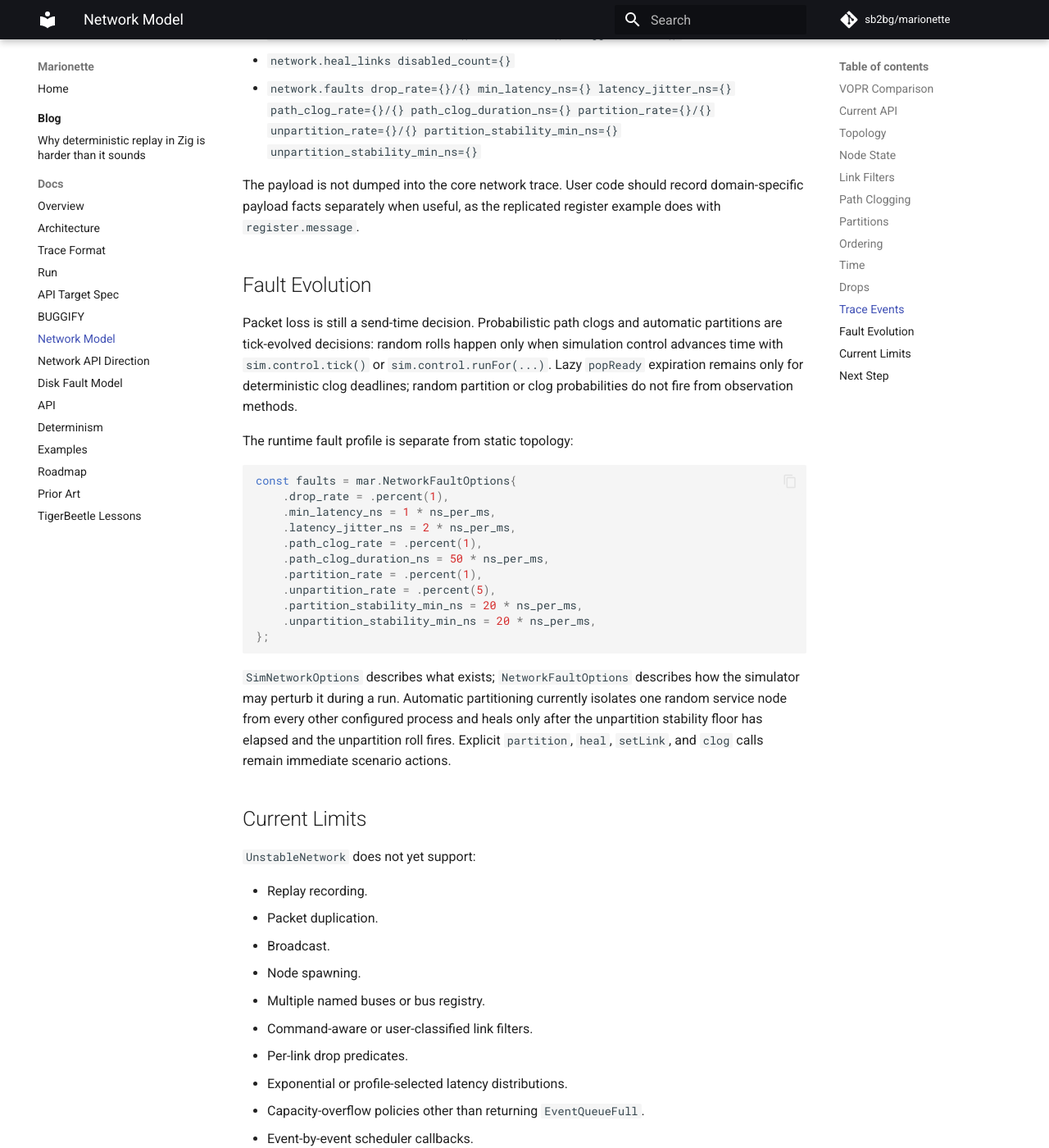
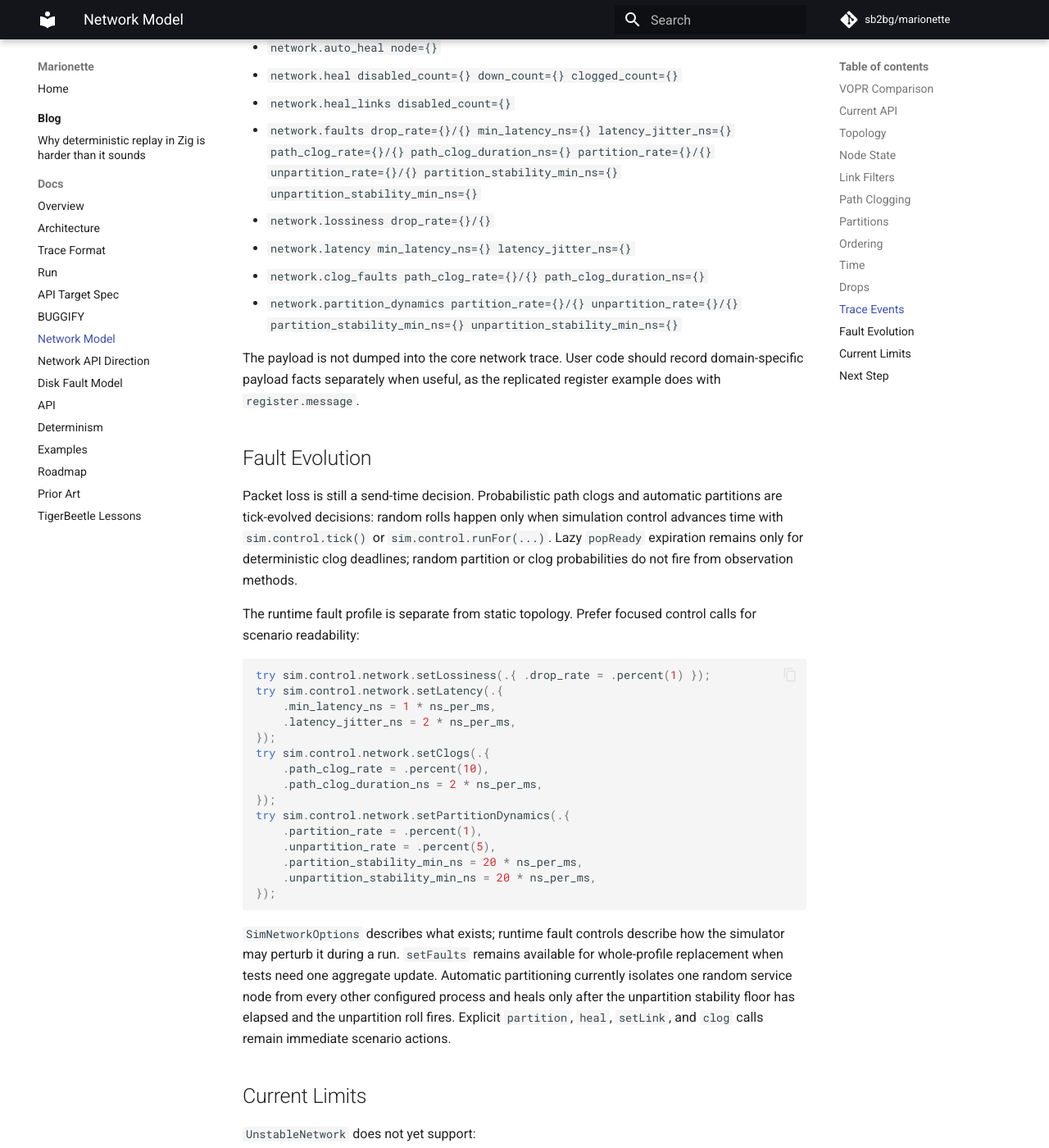
Before and after one commit to sb2bg/marionette, an MkDocs documentation site: the page built from docs/network.md, in a window 1280 px wide and 1400 px high, scrolled down 6922 px. Shown: the whole window at 82% size. Built offline with MkDocs 1.6.1 and Material for MkDocs 9.7.7, drawn with Linux system fonts in a browser that asks for light colours; comment, search, counter and statistics services are not loaded; some of the changed text lies outside the part shown.

Commit message:
Split network fault controls

````diff
--- a/docs/network.md
+++ b/docs/network.md
@@ -88,8 +91,8 @@ const Payload = struct {
     value: u64,
 };
 
-try sim.control.network.setFaults(.{
-    .drop_rate = .percent(20),
+try sim.control.network.setLossiness(.{ .drop_rate = .percent(20) });
+try sim.control.network.setLatency(.{
     .min_latency_ns = 1_000_000,
     .latency_jitter_ns = 2_000_000,
 });
@@ -290,7 +293,7 @@ records `network.drop` and does not enqueue the payload.
 The current drop model uses `BuggifyRate`:
 
 ```zig
-try sim.control.network.setFaults(.{ .drop_rate = .percent(20) });
+try sim.control.network.setLossiness(.{ .drop_rate = .percent(20) });
 ```
 
 This keeps the API consistent with BUGGIFY without making packet drops into
@@ -319,6 +322,10 @@ Current network trace events:
 - `network.heal disabled_count={} down_count={} clogged_count={}`
 - `network.heal_links disabled_count={}`
 - `network.faults drop_rate={}/{} min_latency_ns={} latency_jitter_ns={} path_clog_rate={}/{} path_clog_duration_ns={} partition_rate={}/{} unpartition_rate={}/{} partition_stability_min_ns={} unpartition_stability_min_ns={}`
+- `network.lossiness drop_rate={}/{}`
+- `network.latency min_latency_ns={} latency_jitter_ns={}`
+- `network.clog_faults path_clog_rate={}/{} path_clog_duration_ns={}`
+- `network.partition_dynamics partition_rate={}/{} unpartition_rate={}/{} partition_stability_min_ns={} unpartition_stability_min_ns={}`
 
 The payload is not dumped into the core network trace. User code should record
 domain-specific payload facts separately when useful, as the replicated
@@ -333,26 +340,33 @@ simulation control advances time with `sim.control.tick()` or
 deterministic clog deadlines; random partition or clog probabilities do not
 fire from observation methods.
 
-The runtime fault profile is separate from static topology:
+The runtime fault profile is separate from static topology. Prefer focused
+control calls for scenario readability:
 
 ```zig
-const faults = mar.NetworkFaultOptions{
-    .drop_rate = .percent(1),
+try sim.control.network.setLossiness(.{ .drop_rate = .percent(1) });
+try sim.control.network.setLatency(.{
     .min_latency_ns = 1 * ns_per_ms,
     .latency_jitter_ns = 2 * ns_per_ms,
-    .path_clog_rate = .percent(1),
-    .path_clog_duration_ns = 50 * ns_per_ms,
+});
+try sim.control.network.setClogs(.{
+    .path_clog_rate = .percent(10),
+    .path_clog_duration_ns = 2 * ns_per_ms,
+});
+try sim.control.network.setPartitionDynamics(.{
     .partition_rate = .percent(1),
     .unpartition_rate = .percent(5),
     .partition_stability_min_ns = 20 * ns_per_ms,
     .unpartition_stability_min_ns = 20 * ns_per_ms,
-};
+});
 ```
 
-`SimNetworkOptions` describes what exists; `NetworkFaultOptions` describes how
-the simulator may perturb it during a run. Automatic partitioning currently
-isolates one random service node from every other configured process and heals
-only after the unpartition stability floor has elapsed and the unpartition
+`SimNetworkOptions` describes what exists; runtime fault controls describe how
+the simulator may perturb it during a run. `setFaults` remains available for
+whole-profile replacement when tests need one aggregate update. Automatic
+partitioning currently isolates one random service node from every other
+configured process and heals only after the unpartition stability floor has
+elapsed and the unpartition
 roll fires. Explicit `partition`, `heal`, `setLink`, and `clog` calls remain
 immediate scenario actions.
 
````
Also changed, not shown: other parts of docs/network.md (+4 -1 lines), docs/api.md (+2 -2 lines), docs/network-api.md (+2 -2 lines), 6 other files.
